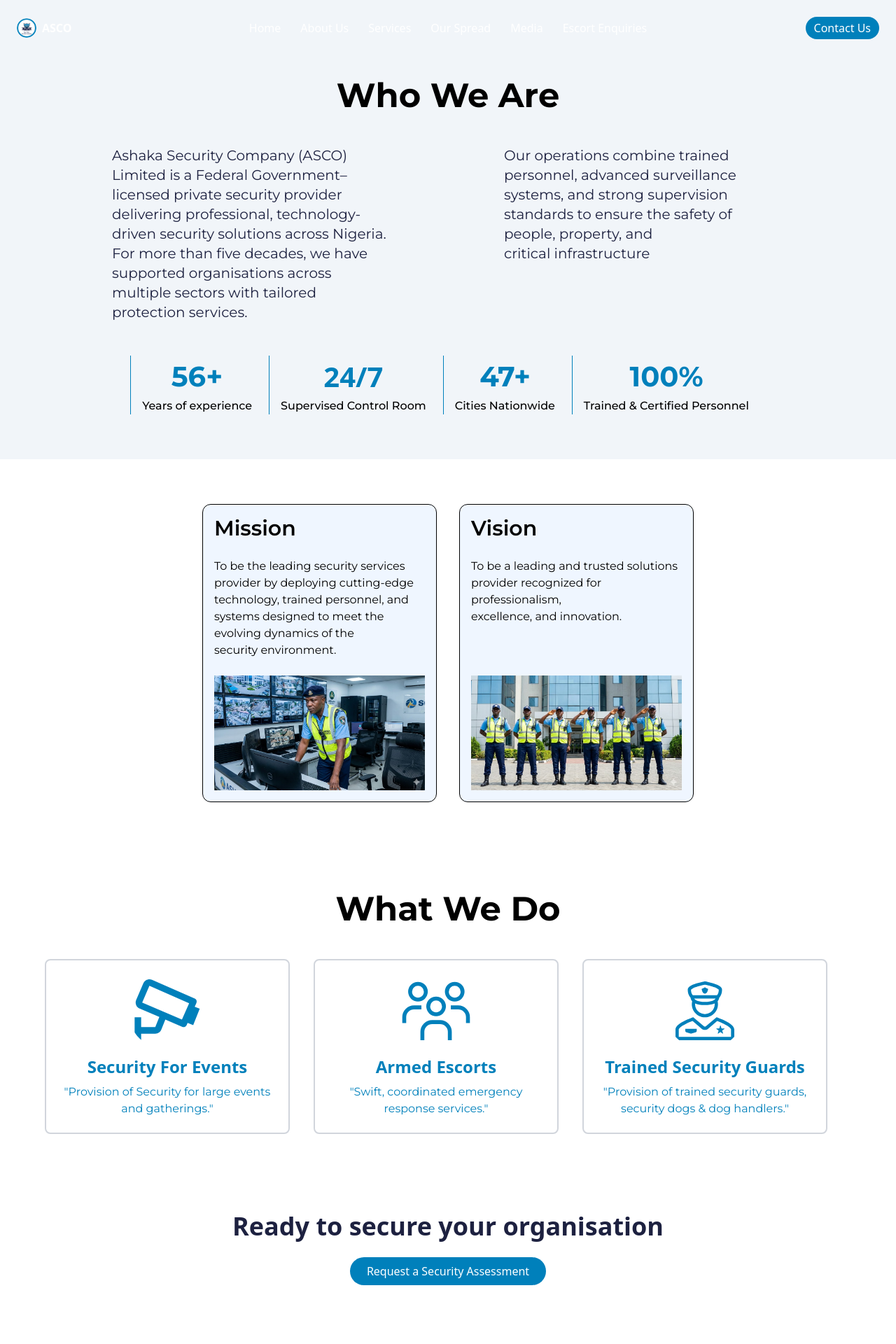
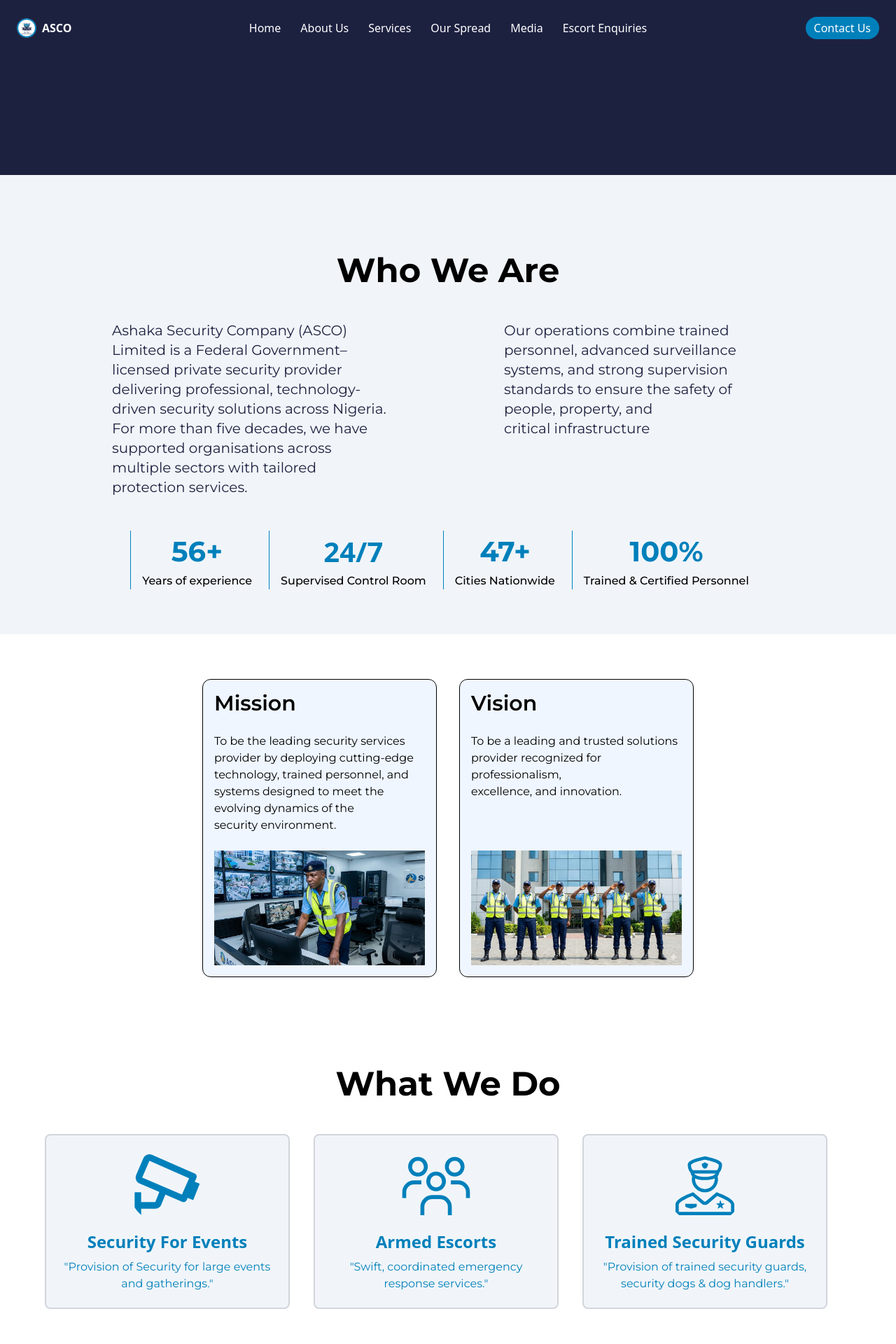
Before and after one commit to enduranceighobue/ASCO, a React (Vite) app: page /about in a window 1280 px wide. Shown: the top 1920 px of the page at 70% size. Built offline with nearby package versions, Linux system fonts and the light colour scheme; a web font is replaced by a local one.

Commit message:
features:update

```diff
--- a/src/components/About.jsx
+++ b/src/components/About.jsx
@@ -4,12 +4,13 @@
 import Mission from "./Mission";
 import { Wheat } from "lucide-react";
 import WhatWeDoSwiper from "./WhatWeDoSwiper";
+import AboutHero from "./AboutHero";
 
 const About = () => {
   return (
     <>
       <div className="">
-
+        <AboutHero/>
         <WhoWeAre />
         <Mission />
         <WhatWeDoSwiper />
--- a/src/components/ContactUs.jsx
+++ b/src/components/ContactUs.jsx
@@ -53,8 +53,8 @@
 
             {/* Circle Decorations */}
             <div className="absolute bottom-0 right-0 flex md:block hidden">
-              <div className="w-40 h-40 bg-[#6bb6d9] opacity-50  rounded-full translate-x-28 "></div>
-              <div className="w-48 h-48 bg-[#0f1536] opacity-80 rounded-full "></div>
+              <div className="w-40 h-40 bg-[#6bb6d9] opacity-50  rounded-full -translate-x-3 translate-y-40 "></div>
+              <div className="w-48 h-48 bg-[#0f1536] opacity-80 rounded-full translate-x-10 translate-y-10 "></div>
             </div>
           </div>
 
--- a/src/components/WhatWeDoSwiper.jsx
+++ b/src/components/WhatWeDoSwiper.jsx
@@ -46,14 +46,14 @@
   return (
     <div
 
-      className="border-2 border-gray-300 py-4 px-4 rounded-lg  text-center space-y-2 w-[320px] lg:w-[350px]"
+      className="border-2 border-gray-300 py-4 px-4 bg-[#f1f5f9]  rounded-lg  text-center space-y-2 w-[320px] lg:w-[350px]"
       style={{  height: '250px'}}
     >
       <div className="w-20 h-20 lg:w-28 lg:h-28  mx-auto">
       <img
         src={image}
         alt={`${title}'s photo`}
-        className="h-full w-full rounded-full"
+        className="h-full w-full rounded-full  "
       />
       </div>
       <h5 className="text-xl lg:text-2xl font-semibold  text-[#0080BB]">{title}</h5>
```
